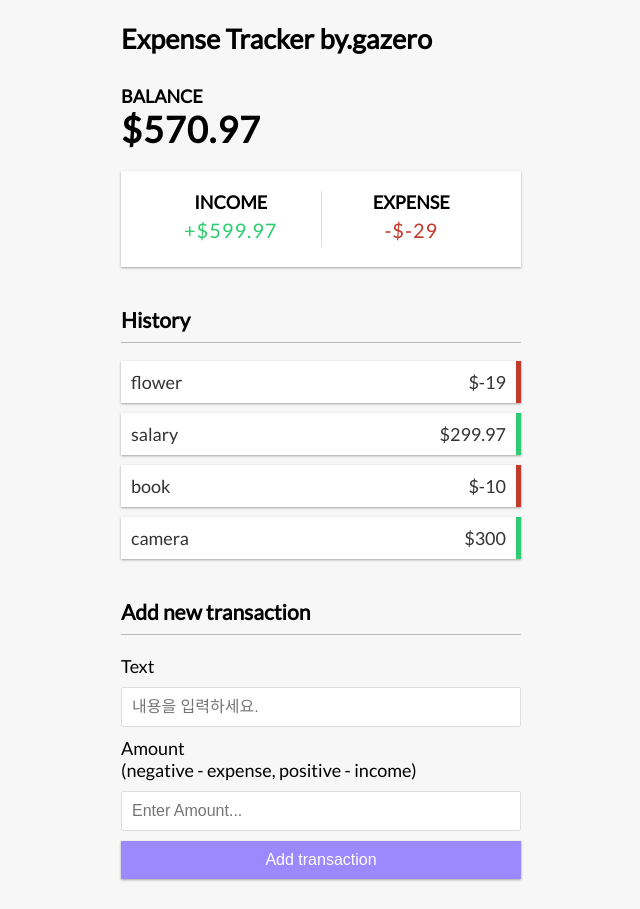
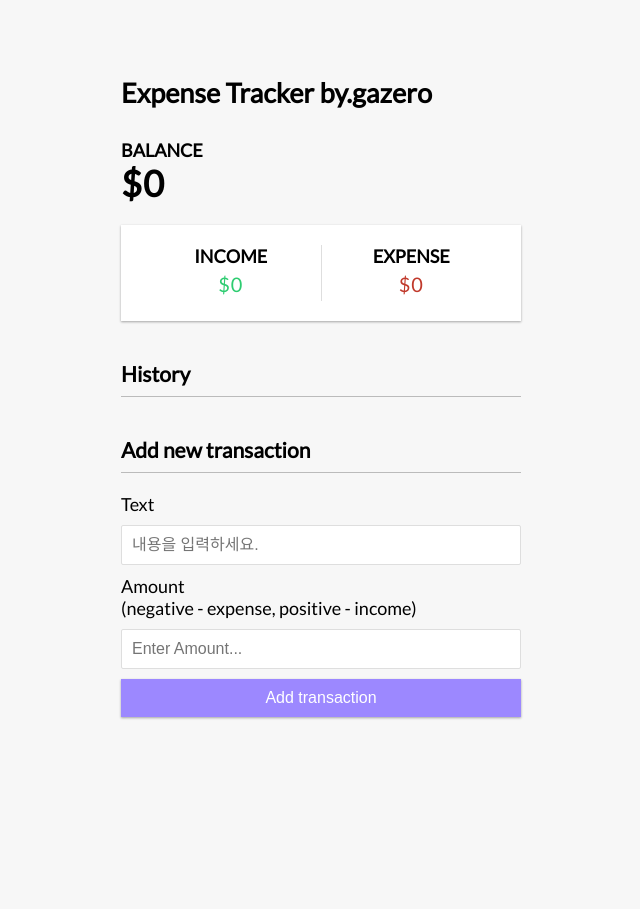
Before and after one commit to gayoung106/vue-expense, a Vue app: page / in a window 1280 px wide. Shown: the whole page, without its empty margins (319-959 px from the left). After the commit the page ends 800 px from the top, so only its background shows below. Built offline with nearby package versions, Linux system fonts and the light colour scheme.

Commit message:
feat: 로컬에 저장하기

```diff
--- a/src/App.vue
+++ b/src/App.vue
@@ -3,7 +3,10 @@
   <div class="container">
     <Balance :total="+total" />
     <IncomeExpense :income="+income" :expenses="+expenses" />
-    <TransactionList :transactions="transactions" />
+    <TransactionList
+      :transactions="transactions"
+      @transactionDeleted="handleTransactionDeleted"
+    />
     <AddTransaction @transactionSubmitted="handleTransactionSubmitted" />
   </div>
 </template>
@@ -17,16 +20,19 @@ import AddTransaction from "./components/AddTransaction.vue";
 
 import { useToast } from "vue-toastification";
 
-import { ref, computed } from "vue";
+import { ref, computed, onMounted } from "vue";
 
 const toast = useToast();
 
-const transactions = ref([
-  { id: 1, text: "flower", amount: -19.0 },
-  { id: 2, text: "salary", amount: 299.97 },
-  { id: 3, text: "book", amount: -10 },
-  { id: 4, text: "camera", amount: 300 },
-]);
+const transactions = ref([]);
+
+onMounted(() => {
+  const saveTransactions = JSON.parse(localStorage.getItem("transactions"));
+
+  if (saveTransactions) {
+    transactions.value = saveTransactions;
+  }
+});
 
 // total
 const total = computed(() => {
@@ -58,10 +64,26 @@ const handleTransactionSubmitted = (transactionData) => {
     amount: transactionData.amount,
   });
 
+  saveTransactionsToLocalStorage();
+
   toast.success("성공적으로 추가 됐습니다.");
 };
 
 const generateUniqueId = () => {
   return Math.floor(Math.random() * 1000000);
 };
+
+const handleTransactionDeleted = (id) => {
+  transactions.value = transactions.value.filter(
+    (transaction) => transaction.id !== id
+  );
+  saveTransactionsToLocalStorage();
+
+  toast.success("성공적으로 삭제되었습니다!");
+};
+
+// 로컬에 저장
+const saveTransactionsToLocalStorage = () => {
+  localStorage.setItem("transactions", JSON.stringify(transactions.value));
+};
 </script>
--- a/src/components/IncomeExpense.vue
+++ b/src/components/IncomeExpense.vue
@@ -2,11 +2,11 @@
   <div class="inc-exp-container">
     <div>
       <h4>income</h4>
-      <p id="money-plus" class="money plus">+${{ income }}</p>
+      <p id="money-plus" class="money plus">${{ income }}</p>
     </div>
     <div>
       <h4>Expense</h4>
-      <p id="money-minus" class="money minus">-${{ expenses }}</p>
+      <p id="money-minus" class="money minus">${{ expenses }}</p>
     </div>
   </div>
 </template>
--- a/src/components/TransactionList.vue
+++ b/src/components/TransactionList.vue
@@ -7,7 +7,7 @@
       :class="t.amount < 0 ? 'minus' : 'plus'"
     >
       {{ t.text }} <span>${{ t.amount }}</span>
-      <button class="delete-btn">X</button>
+      <button @click="deleteTransaction(t.id)" class="delete-btn">X</button>
     </li>
     <!-- <li class="minus">
       Cash <span>-$400</span> <button class="delete-btn">X</button>
@@ -21,10 +21,16 @@
 <script setup>
 import { defineProps } from "vue";
 
+const emit = defineEmits(["transactionDeleted"]);
+
 const props = defineProps({
   transactions: {
     type: Array,
     required: true,
   },
 });
+
+const deleteTransaction = (id) => {
+  emit("transactionDeleted", id);
+};
 </script>
```
